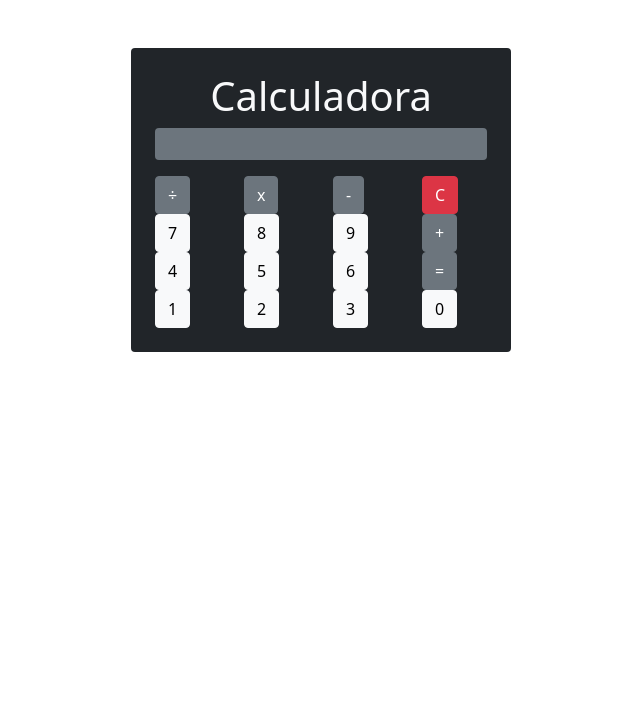
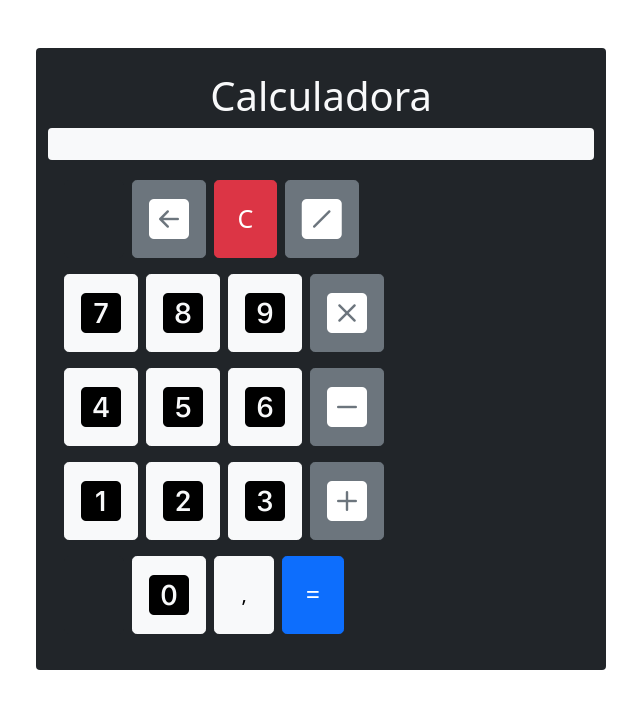
Before and after one commit to vitoxint/sprint-calculadora, a plain HTML site: page calculadora.html in a window 1280 px wide. Shown: the whole page, without its empty margins (319-959 px from the left). Drawn offline with nearby package versions, Linux system fonts and the light colour scheme.

Commit message:
optimiza funciones , add jquery mejora diseño

```diff
--- a/calculadora.html
+++ b/calculadora.html
@@ -5,57 +5,135 @@
     <title>Calculadora</title>
     <meta name="viewport" content="width=device-width, initial-scale=1.0">
     <link rel="stylesheet" href="https://cdnjs.cloudflare.com/ajax/libs/twitter-bootstrap/5.0.2/css/bootstrap.min.css">
+    <link rel="stylesheet" href="style.css">
 </head>
 
 <body>
     <div class="container">
         <div class="row justify-content-center mt-5">
-            <div class="col-10 col-md-4 bg-dark text-light rounded p-4">
+
+
+            <div class="col-12 col-sm-8 col-md-6 col-lg-6 bg-dark text-light rounded p-4">
+
+
                 <h1 class="text-center">Calculadora</h1>
-                <div class="bg-secondary text-light p-3 rounded mb-3 text-right" id="result"></div>
+
+
                 <div class="row">
-                    <div class="col-3"><button class="btn btn-secondary btn-block"
-                            onclick="addCharacter('/')">÷</button></div>
-                    <div class="col-3"><button class="btn btn-secondary btn-block"
-                            onclick="addCharacter('*')">x</button></div>
-                    <div class="col-3"><button class="btn btn-secondary btn-block"
-                            onclick="addCharacter('-')">-</button></div>
-                    <div class="col-3"><button class="btn btn-danger btn-block" onclick="clearResult()">C</button></div>
+
+                    <div class="col-12 bg-light text-primary p-3 rounded mb-3 text-right" id="result"></div>
+
+                    <div class="col-12 text">
+
+                        <div class="btn-toolbar mb-2" role="toolbar" aria-label="2">
+
+                            <div class="btn-group" role="group" aria-label="2">
+                                <button type="button" class="btn btn-lg btn-dark btn-block m-1">&nbsp;&nbsp;&nbsp;&nbsp;&nbsp;</button>
+                            </div>
+                            <div class="btn-group" role="group" aria-label="2">
+                                <button id="back" type="button" class="btn btn-lg btn-secondary btn-block m-1"><i class="bi bi-arrow-left-square-fill lab"></i></button>
+                            </div>
+                            <div class="btn-group" role="group" aria-label="2">
+                                <button id="clear" type="button" class="btn btn-lg btn-danger btn-block m-1"><span style="font-size: 25px;" class="lab">&nbsp;C&nbsp;</span></button>
+                            </div>
+                            <div class="btn-group" role="group" aria-label="2">
+                                <button type="button" class="btn btn-lg btn-secondary btn-block m-1 actual" value="/"><i class="bi bi-slash-square-fill lab"></i></button>
+                            </div>
+                        </div>
+                    </div>
+
+                    <div class="col-12">
+                        <div class="btn-toolbar mb-2" role="toolbar" aria-label="2">
+
+                            <div class="btn-group" role="group" aria-label="2">
+                                <button type="button" class="btn btn-lg btn-light btn-block m-1 actual" value="7"><i class="bi bi-7-square-fill lab"></i></button>
+                            </div>
+                            <div class="btn-group" role="group" aria-label="2">
+                                <button type="button" class="btn btn-lg btn-light btn-block m-1 actual" value="8"><i class="bi bi-8-square-fill lab"></i></button>
+                            </div>
+                            <div class="btn-group" role="group" aria-label="2">
+                                <button type="button" class="btn btn-lg btn-light btn-block m-1 actual" value="9"><i class="bi bi-9-square-fill lab"></i></button>
+                            </div>
+                            <div class="btn-group" role="group" aria-label="2">
+                                <button type="button" class="btn btn-lg btn-secondary btn-block m-1 actual" value="*"><i class="bi bi-x-square-fill lab"></i></button>
+                            </div>
+                        </div>
+                    </div>
+
+
+                    <div class="col-12">
+                        <div class="btn-toolbar mb-2" role="toolbar" aria-label="2">
+
+                            <div class="btn-group" role="group" aria-label="2">
+                                <button type="button" class="btn btn-lg btn-light btn-block m-1 actual" value="4"><i class="bi bi-4-square-fill lab"></i></button>
+                            </div>
+                            <div class="btn-group" role="group" aria-label="2">
+                                <button type="button" class="btn btn-lg btn-light btn-block m-1 actual" value="5"><i class="bi bi-5-square-fill lab"></i></button>
+                            </div>
+                            <div class="btn-group" role="group" aria-label="2">
+                                <button type="button" class="btn btn-lg btn-light btn-block m-1 actual" value="6"><i class="bi bi-6-square-fill lab"></i></button>
+                            </div>
+                            <div class="btn-group" role="group" aria-label="2">
+                                <button type="button" class="btn btn-lg btn-secondary btn-block m-1 actual" value="-"><i class="bi bi-dash-square-fill lab"></i></button>
+                            </div>
+                        </div>
+                    </div>
+
+                    <div class="col-12">
+                        <div class="btn-toolbar mb-2" role="toolbar" aria-label="1">
+
+                            <div class="btn-group" role="group" aria-label="1">
+                                <button type="button" class="btn btn-lg btn-light btn-block m-1 actual" value="1"><i class="bi bi-1-square-fill lab"></i></button>
+                            </div>
+                            <div class="btn-group" role="group" aria-label="2">
+                                <button type="button" class="btn btn-lg btn-light btn-block m-1 actual" value="2"><i class="bi bi-2-square-fill lab"></i></button>
+                            </div>
+                            <div class="btn-group" role="group" aria-label="2">
+                                <button type="button" class="btn btn-lg btn-light btn-block m-1 actual" value="3"><i class="bi bi-3-square-fill lab"></i></button>
+                            </div>
+                            <div class="btn-group" role="group" aria-label="2">
+                                <button type="button" class="btn btn-lg btn-secondary btn-block m-1 actual" value="+"><i class="bi bi-plus-square-fill lab"></i></button>
+                            </div>
+                        </div>
+                    </div>
+
+                    <div class="col-12">
+                        <div class="btn-toolbar mb-2" role="toolbar" aria-label="1">
+
+                            <div class="btn-group" role="group" aria-label="1">
+                                <button type="button" class="btn btn-lg btn-dark btn-block m-1">&nbsp;&nbsp;&nbsp;&nbsp;&nbsp;</button>
+                            </div>
+                            <div class="btn-group" role="group" aria-label="2">
+                                <button type="button" class="btn btn-lg btn-light btn-block m-1 actual" value="0"><i class="bi bi-0-square-fill lab"></i></button>
+                            </div>
+                            <div class="btn-group" role="group" aria-label="2">
+                                <button type="button" class="btn btn-lg btn-light btn-block m-1 actual" value="."> <span>&nbsp;&nbsp;,&nbsp;&nbsp;</span> </button>
+                            </div>
+                            <div class="btn-group" role="group" aria-label="2">
+                                <!-- <button type="button" class="btn btn-lg btn-primary btn-block m-1"><span>&nbsp;=&nbsp;</span></button> -->
+                                <button id="calculate" type="button" class="btn btn-lg btn-primary btn-block m-1" ><span style="font-size: 25px;" class="lab">&nbsp;=&nbsp;</span></button>
+                            </div>
+                        </div>
+                    </div>
+
                 </div>
+
                 <div class="row">
-                    <div class="col-3"><button class="btn btn-light btn-block" onclick="addCharacter('7')">7</button>
-                    </div>
-                    <div class="col-3"><button class="btn btn-light btn-block" onclick="addCharacter('8')">8</button>
-                    </div>
-                    <div class="col-3"><button class="btn btn-light btn-block" onclick="addCharacter('9')">9</button>
-                    </div>
-                    <div class="col-3"><button class="btn btn-secondary btn-block"
-                            onclick="addCharacter('+')">+</button></div>
-                </div>
-                <div class="row">
-                    <div class="col-3"><button class="btn btn-light btn-block" onclick="addCharacter('4')">4</button>
-                    </div>
-                    <div class="col-3"><button class="btn btn-light btn-block" onclick="addCharacter('5')">5</button>
-                    </div>
-                    <div class="col-3"><button class="btn btn-light btn-block" onclick="addCharacter('6')">6</button>
-                    </div>
-                    <div class="col-3"><button class="btn btn-secondary btn-block" onclick="calculate()">=</button>
-                    </div>
-                </div>
-                <div class="row">
-                    <div class="col-3"><button class="btn btn-light btn-block" onclick="addCharacter('1')">1</button>
-                    </div>
-                    <div class="col-3"><button class="btn btn-light btn-block" onclick="addCharacter('2')">2</button>
-                    </div>
-                    <div class="col-3"><button class="btn btn-light btn-block" onclick="addCharacter('3')">3</button>
-                    </div>
-                    <div class="col-3"><button class="btn btn-light btn-block" onclick="addCharacter('0')">0</button>
-                    </div>
+                    <div class="col-12"></div>
+
+
                 </div>
             </div>
         </div>
     </div>
-    <script src="main.js"></script>
+
+    <script src="https://cdn.jsdelivr.net/npm/bootstrap@5.3.0-alpha3/dist/js/bootstrap.bundle.min.js"
+        integrity="sha384-ENjdO4Dr2bkBIFxQpeoTz1HIcje39Wm4jDKdf19U8gI4ddQ3GYNS7NTKfAdVQSZe"
+        crossorigin="anonymous">
+    </script>
+    <!--Script de JQuery-->
+    <script src="https://ajax.googleapis.com/ajax/libs/jquery/3.6.4/jquery.min.js"></script>
+        <script src="main.js"></script>
 </body>
 
 </html>
--- a/main.js
+++ b/main.js
@@ -5,12 +5,38 @@ function addCharacter(character) {
     document.getElementById('result').innerHTML = result;
 }
 
-function calculate() {
+
+$("#calculate").click(function(){
+
+    var final = result.substring(result.length -1 );
+
+    if( isNaN( parseInt(final))){
+        return 0;
+    }
+
+
     result = eval(result);
     document.getElementById('result').innerHTML = result;
-}
 
-function clearResult() {
+});
+
+$(".actual").click(function(){
+
+    result += this.value;
+    document.getElementById('result').innerHTML = result;
+
+
+});
+
+
+$("#clear").click( function() {
     result = '';
     document.getElementById('result').innerHTML = '';
-}
+});
+
+$("#back").click(function(){
+
+    result = result.substring(0, result.length - 1);
+    document.getElementById('result').innerHTML = result;
+
+});
--- /dev/null
+++ b/style.css
@@ -0,0 +1,5 @@
+@import url("https://cdn.jsdelivr.net/npm/bootstrap-icons@1.10.5/font/bootstrap-icons.css");
+
+.lab{
+    font-size: 5vb;
+}
```
